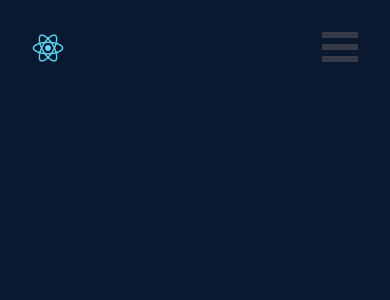
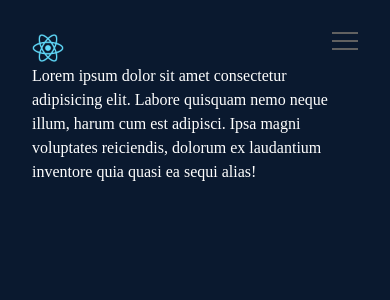
Before and after one commit to ExcitedDeveloper/portfolio, a React (Create React App) app: page / in a window 390 px wide. Shown: the top 300 px of the page. Built offline with nearby package versions, Linux system fonts and the light colour scheme.

Commit message:
Added hamburger numbers

```diff
--- a/src/App.tsx
+++ b/src/App.tsx
@@ -4,7 +4,7 @@ import Main from './components/Main'
 
 function App(): ReactElement {
   return (
-    <div id="App">
+    <div id="app">
       <Header />
       <Main />
     </div>
--- a/src/components/Header/Header.tsx
+++ b/src/components/Header/Header.tsx
@@ -1,10 +1,10 @@
 import React, { ReactElement } from 'react'
-import SideBar from '../SideBar'
+import SideBar3 from '../SideBar3'
 
 const Header = (): ReactElement => {
   return (
     <header>
-      <SideBar pageWrapId={'header-container'} outerContainerId={'App'} />
+      {/* <SideBar pageWrapId={'header-container'} outerContainerId={'App'} /> */}
       <div id="header-container" className="header-container">
         <div>
           <a href="#header-container">
@@ -31,6 +31,7 @@ const Header = (): ReactElement => {
           </nav>
           <button className="button">Resume</button>
         </div>
+        <SideBar3 />
       </div>
     </header>
   )
--- a/src/components/Main/Main.tsx
+++ b/src/components/Main/Main.tsx
@@ -1,7 +1,15 @@
 import React, { ReactElement } from 'react'
 
 const Main = (): ReactElement => {
-  return <main></main>
+  return (
+    <main>
+      <p style={{ color: 'white' }}>
+        Lorem ipsum dolor sit amet consectetur adipisicing elit. Labore quisquam
+        nemo neque illum, harum cum est adipisci. Ipsa magni voluptates
+        reiciendis, dolorum ex laudantium inventore quia quasi ea sequi alias!
+      </p>
+    </main>
+  )
 }
 
 export default Main
--- a/src/components/SideBar/SideBar.css
+++ b/src/components/SideBar/SideBar.css
@@ -38,6 +38,7 @@ Note: Beware of modifying this element as it can break the animations - you shou
 .bm-menu-wrap {
   position: fixed;
   height: 100%;
+  width: 60%;
 }
 
 /* General sidebar styles */
@@ -83,3 +84,9 @@ Note: Beware of modifying this element as it can break the animations - you shou
     display: none;
   }
 }
+
+@media screen and (min-width: 33rem) {
+  .bm-menu-wrap {
+    width: 25rem;
+  }
+}
--- /dev/null
+++ b/src/components/SideBar3/SideBar3.css
@@ -0,0 +1,98 @@
+/* 6. Snappy Sliding Hamburger Menu */
+
+/* https://alvarotrigo.com/blog/hamburger-menu-css/ */
+
+/* https://codepen.io/alvarotrigo/pen/yLzaPVJ */
+
+.menu-box {
+  display: block;
+  position: fixed;
+  top: 0;
+  right: -100%;
+  width: min(75vw, 25rem);
+  height: 100%;
+  margin: 0;
+  padding: 5rem 0;
+  list-style: none;
+  background-color: #eceff1;
+  box-shadow: 0.125rem 0.125rem 0.375rem rgba(0 0 0 / 40%);
+  transition-duration: 0.25s;
+}
+
+#menu-toggle {
+  opacity: 0;
+}
+
+.menu-btn {
+  position: fixed;
+  top: 2.5rem;
+  right: 2rem;
+  width: 1.625rem;
+  height: 1.625rem;
+  cursor: pointer;
+  z-index: 1;
+}
+
+.menu-btn > span,
+.menu-btn > span::before,
+.menu-btn > span::after {
+  display: block;
+  position: absolute;
+  width: 100%;
+  height: 0.125rem;
+  background-color: #616161;
+  transition-duration: 0.25s;
+}
+
+.menu-btn > span::before {
+  content: '';
+  top: -0.5rem;
+}
+
+.menu-btn > span::after {
+  content: '';
+  top: 0.5rem;
+}
+
+.menu-item-num {
+  text-align: center;
+}
+
+.menu-item {
+  display: block;
+  padding: 0 1.5rem 0.75rem;
+  color: #333;
+  font-family: Roboto, sans-serif;
+  font-size: 1.25rem;
+  font-weight: 600;
+  text-decoration: none;
+  transition-duration: 0.25s;
+  text-align: center;
+}
+
+.menu-item:hover {
+  background-color: #cfd8dc;
+}
+
+.sidebar-button {
+  display: flex;
+  justify-content: center;
+}
+
+#menu-toggle:checked + .menu-btn > span {
+  transform: rotate(45deg);
+}
+
+#menu-toggle:checked + .menu-btn > span::before {
+  top: 0;
+  transform: rotate(0deg);
+}
+
+#menu-toggle:checked + .menu-btn > span::after {
+  top: 0;
+  transform: rotate(90deg);
+}
+
+#menu-toggle:checked ~ .menu-box {
+  right: 0 !important;
+}
--- /dev/null
+++ b/src/components/SideBar3/SideBar3.tsx
@@ -0,0 +1,60 @@
+import React, { ReactElement } from 'react'
+import './SideBar3.css'
+
+const SideBar3 = (): ReactElement => {
+  const handleHamburgerOnChange = (
+    e: React.ChangeEvent<HTMLInputElement>
+  ): void => {
+    const mainElem = document.getElementsByTagName('main')[0]
+    if (e.target.checked) {
+      mainElem.classList.add('blur')
+    } else {
+      mainElem.classList.remove('blur')
+    }
+  }
+
+  return (
+    <div className="hamburger-menu">
+      <input
+        id="menu-toggle"
+        type="checkbox"
+        onChange={handleHamburgerOnChange}
+      />
+      <label className="menu-btn" htmlFor="menu-toggle">
+        <span></span>
+      </label>
+
+      <ul className="menu-box">
+        <li>
+          <div className="menu-item-num">01.</div>
+          <a className="menu-item" href="#header-container">
+            About
+          </a>
+        </li>
+        <li>
+          <div className="menu-item-num">02.</div>
+          <a className="menu-item" href="#header-container">
+            Experience
+          </a>
+        </li>
+        <li>
+          <div className="menu-item-num">03.</div>
+          <a className="menu-item" href="#header-container">
+            Work
+          </a>
+        </li>
+        <li>
+          <div className="menu-item-num">04.</div>
+          <a className="menu-item" href="#header-container">
+            Contact
+          </a>
+        </li>
+        <li className="sidebar-button">
+          <button className="button">Resume</button>
+        </li>
+      </ul>
+    </div>
+  )
+}
+
+export default SideBar3
--- /dev/null
+++ b/src/components/SideBar3/index.ts
@@ -0,0 +1 @@
+export { default } from './SideBar3'
--- a/src/index.css
+++ b/src/index.css
@@ -1,6 +1,7 @@
 :root {
   --primary-color: #0a192f;
   --header-spacing: 2rem;
+  --transition: all 0.25s cubic-bezier(0.645, 0.045, 0.355, 1);
 }
 
 /* https://piccalil.li/blog/a-modern-css-reset */
@@ -72,6 +73,13 @@ svg {
   }
 }
 
+/* App */
+#app {
+  display: flex;
+  flex-direction: column;
+  height: 100vh;
+}
+
 /* Header */
 .header-menu {
   display: none;
@@ -92,9 +100,30 @@ svg {
   flex: 1;
 }
 
+/* Hamburger menu */
+.hamburger-menu {
+  display: block;
+}
+
+main {
+  flex: 1;
+}
+
+/* Misc */
+.blur {
+  filter: blur(0.313rem) brightness(0.7);
+  transition: var(--transition);
+  pointer-events: none;
+  user-select: none;
+}
+
 /* Breakpoints */
 @media screen and (min-width: 48rem) {
   .header-menu {
     display: block;
   }
+
+  .hamburger-menu {
+    display: none;
+  }
 }
```
Also changed, not shown: 1 other file (tests, documents, lock files or other folders).
